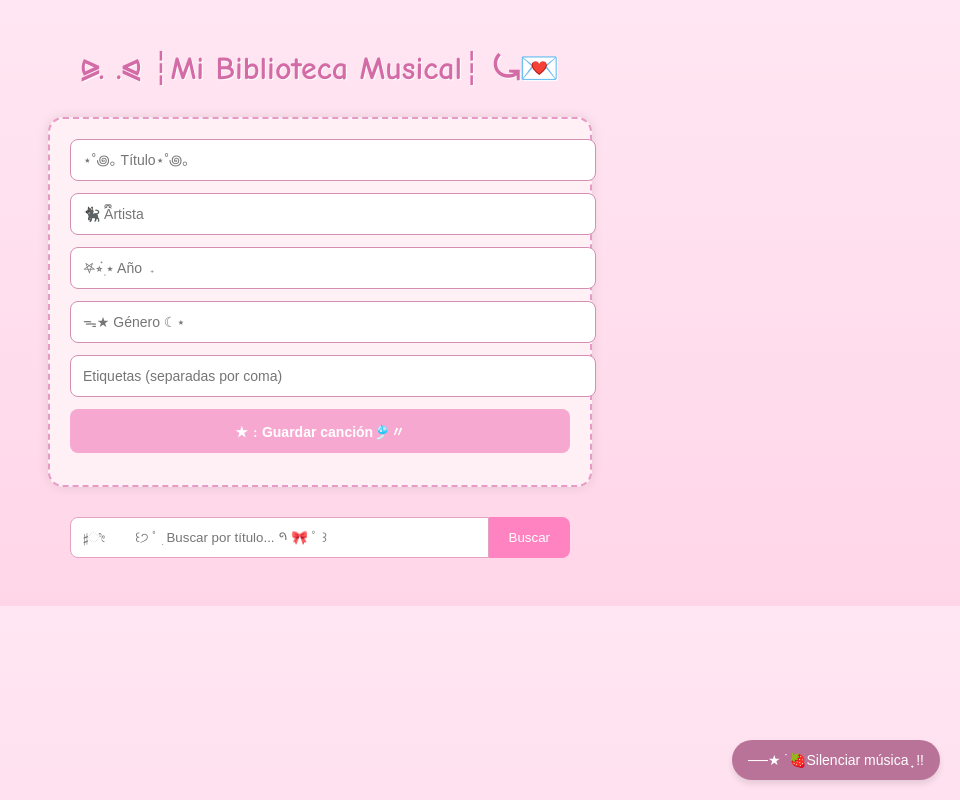
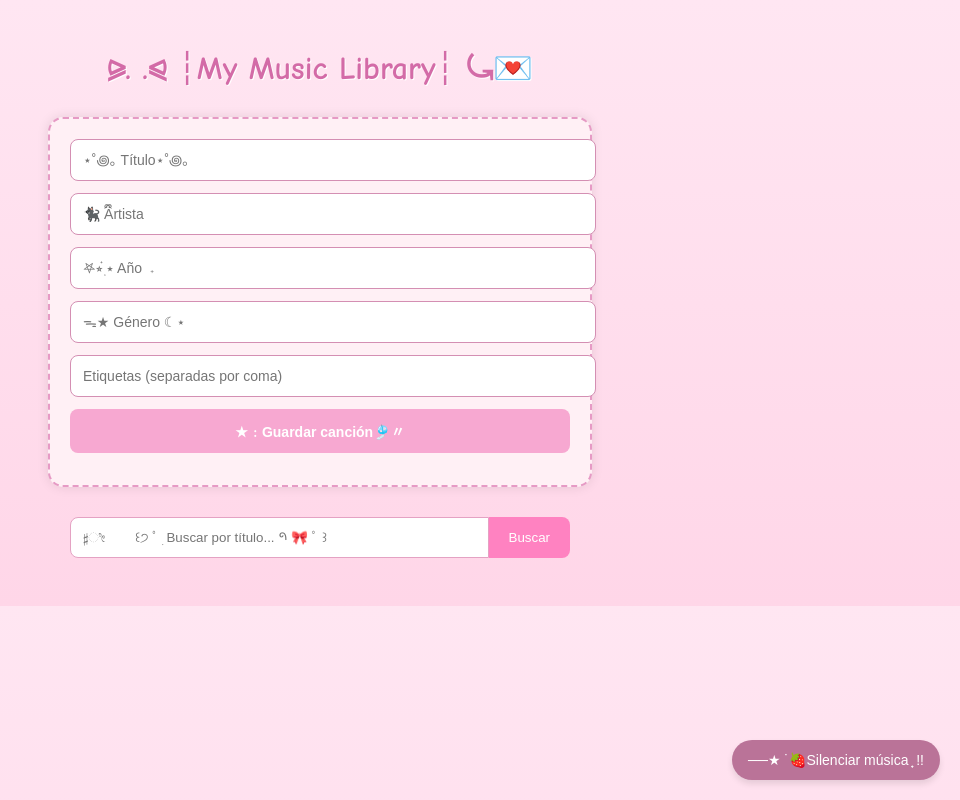
Before and after one commit to Kumave/Music_Library, a plain HTML site: page index.html in a window 1280 px wide. Shown: the whole page, without its empty margins (320-1280 px from the left). Drawn offline with Linux system fonts and the light colour scheme; no server answers.

Commit message:
Update index.html

```diff
--- a/index.html
+++ b/index.html
@@ -12,7 +12,7 @@
 
 <body>
 
-  <h1>⪩. .⪨ ┆Mi Biblioteca Musical┆ ⤿💌 </h1>
+  <h1>⪩. .⪨ ┆My Music Library┆ ⤿💌 </h1>
   <form id="MusicForm">
     <input type="text" id="titulo" placeholder="⋆˚꩜｡ Título⋆˚꩜｡" required />
     <input type="text" id="autor" placeholder="🐈‍⬛ ྀིArtista" required />
```
